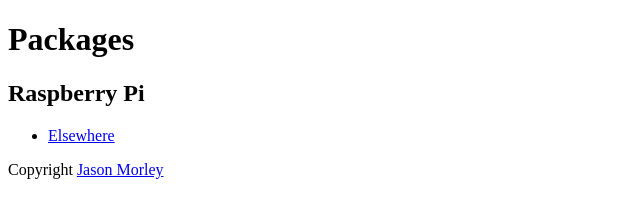
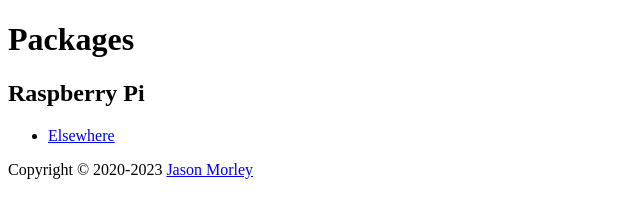
Before and after one commit to jbmorley/debian-repository, a plain HTML site: page index.html in a window 1280 px wide. Shown: the whole page, without its empty margins (0-640 px from the left). Drawn offline with Linux system fonts and the light colour scheme.

Commit message:
docs: Update the copyright years on the landing page footer

```diff
--- a/index.html
+++ b/index.html
@@ -10,7 +10,7 @@
             <li><a href="https://github.com/inseven/elsewhere">Elsewhere</a></li>
         </ul>
         <footer>
-            <p>Copyright <a href="https://jbmorley.co.uk/" target="_blank">Jason Morley</a></p>
+            <p>Copyright &copy; 2020-2023 <a href="https://jbmorley.co.uk/" target="_blank">Jason Morley</a></p>
         </footer>
     </body>
 </html>
```
